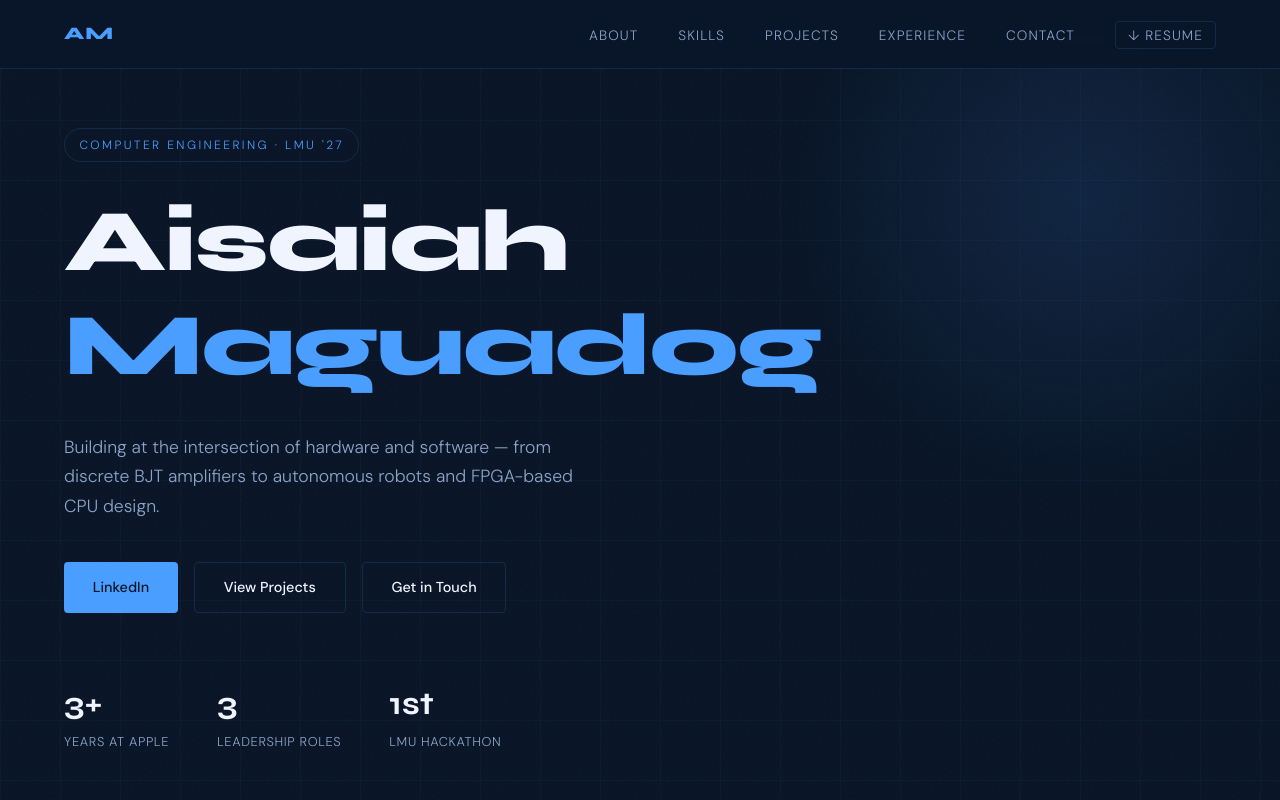
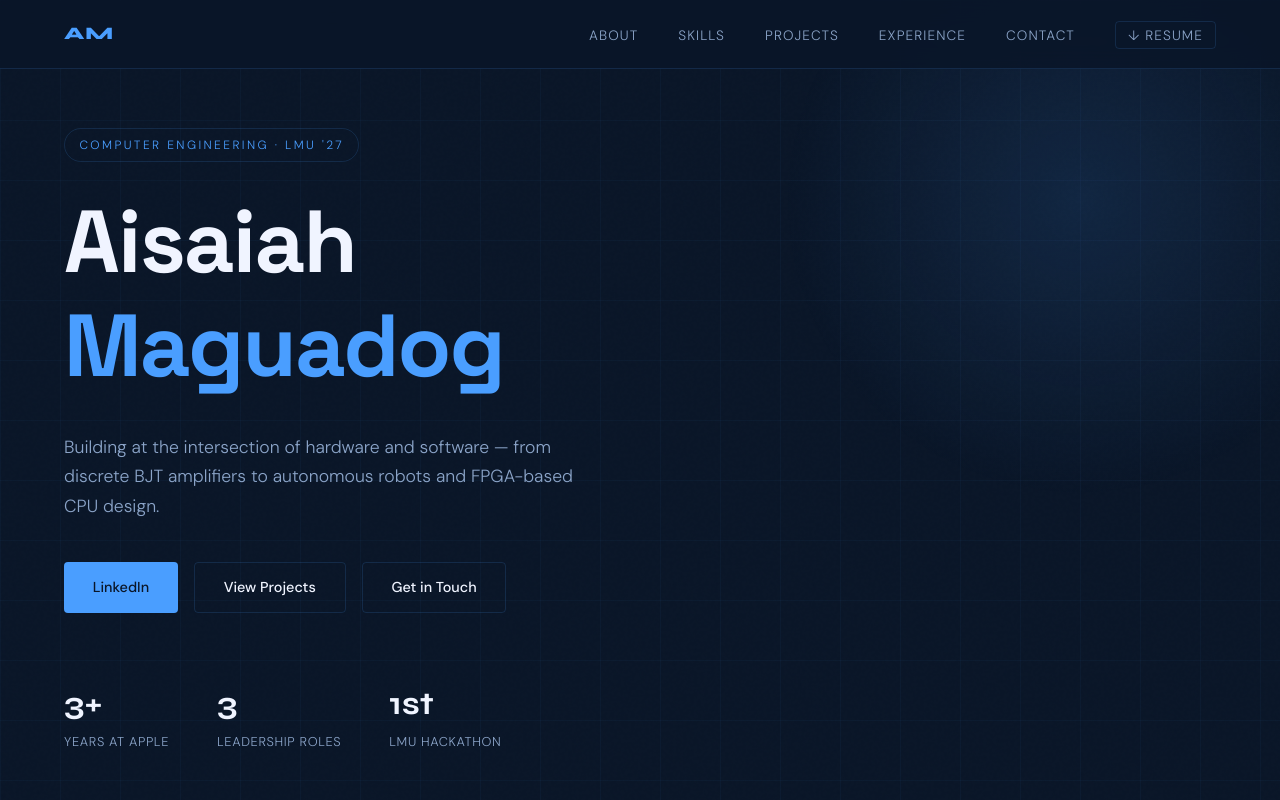
Before and after one commit to aisaiahmaguadog/aisaiahmaguadog.github.io, a plain HTML site: page index.html in a window 1280 px wide. Shown: the top 800 px of the page. Drawn offline with Linux system fonts and the light colour scheme.

Commit message:
switch h1 font to Space Grotesk

```diff
--- a/index.html
+++ b/index.html
@@ -5,7 +5,7 @@
   <meta name="viewport" content="width=device-width, initial-scale=1.0" />
   <title>Aisaiah Maguadog — Computer Engineer</title>
   <link rel="preconnect" href="https://fonts.googleapis.com">
-  <link href="https://fonts.googleapis.com/css2?family=Syne:wght@400;600;700;800&family=DM+Sans:ital,wght@0,300;0,400;0,500;1,300&display=swap" rel="stylesheet">
+  <link href="https://fonts.googleapis.com/css2?family=Syne:wght@400;600;700;800&family=Space+Grotesk:wght@700&family=DM+Sans:ital,wght@0,300;0,400;0,500;1,300&display=swap" rel="stylesheet">
   <style>
     :root {
       --navy:       #0a1628;
@@ -154,8 +154,8 @@
     }
 
     h1 {
-      font-family: 'Syne', sans-serif;
-      font-weight: 800;
+      font-family: 'Space Grotesk', sans-serif;
+      font-weight: 700;
       font-size: clamp(3rem, 7vw, 5.5rem);
       line-height: 1.18;
       letter-spacing: -0.02em;
```
